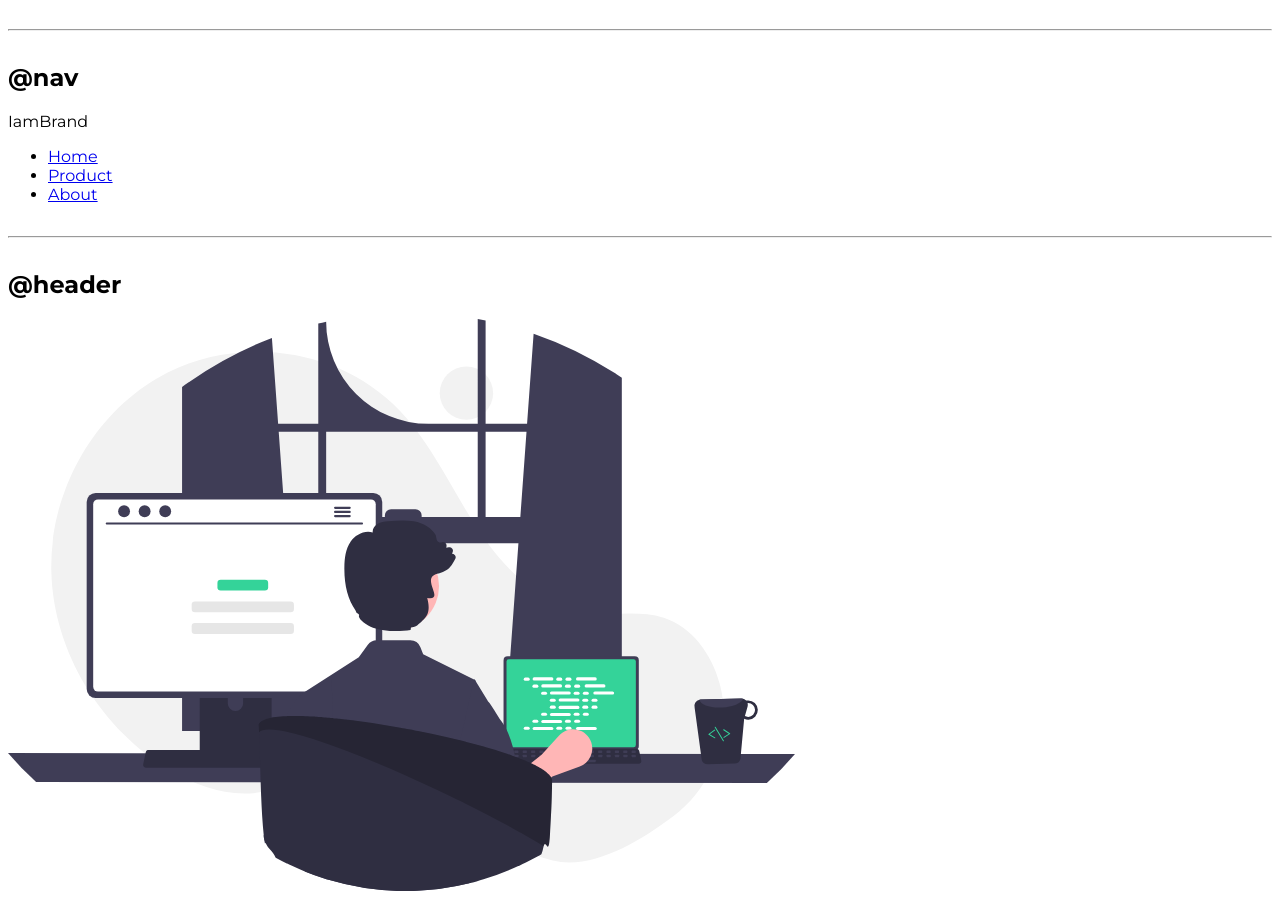
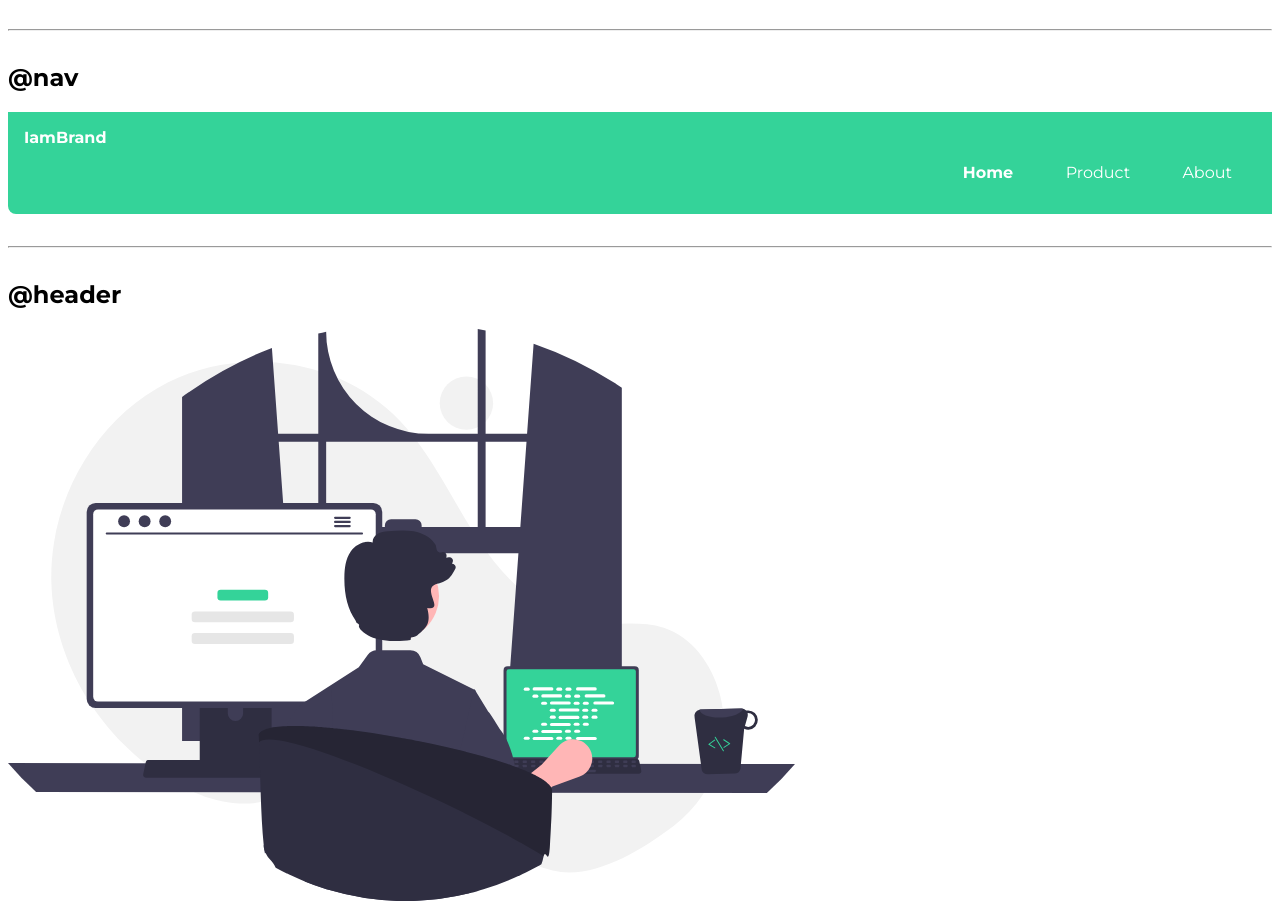
Before and after one commit to RSauravR/ComponentLibrary, a plain HTML site: page index.html in a window 1280 px wide. Shown: the part 1237-2146 px from the top of the page. Drawn offline with Linux system fonts and the light colour scheme.

Commit message:
navigation

```diff
--- a/index.html
+++ b/index.html
@@ -55,9 +55,9 @@
     <h3>unordered list In-Line</h3>
 
     <ul class="list-non-bulleted">
-        <li class ="list-items-in-line">Item one</li>
-        <li class ="list-items-in-line">Item two</li>
-        <li class ="list-items-in-line">Item three</li>
+        <li class ="in-line">Item one</li>
+        <li class ="in-line">Item two</li>
+        <li class ="in-line">Item three</li>
     </ul>
 
     <h3>Reversed list</h3>
@@ -70,18 +70,20 @@
     <hr/>
 
     <h2>@nav</h2>
-    <div>IamBrand</div>
-    <ul>
-        <li>
-            <a href="/">Home</a>
-        </li>
-        <li>
-            <a href="/">Product</a>
-        </li>
-        <li>
-            <a href="/">About</a>
-        </li>
-    </ul>
+    <nav class="navigation container">
+        <div class="nav-brand">IamBrand</div>
+        <ul class="list-non-bulleted nav-pill">
+            <li class ="in-line link-active">
+                <a class="link" href="/">Home</a>
+            </li>
+            <li class ="in-line">
+                <a class="link" href="/">Product</a>
+            </li>
+            <li class ="in-line">
+                <a class="link" href="/">About</a>
+            </li>
+        </ul>
+    </nav>
 
     <hr>
 
--- a/styles.css
+++ b/styles.css
@@ -42,7 +42,30 @@ hr{
     list-style: none;
 }
 
-.list-items-in-line{
+.in-line{
     display: inline;
     padding: 0rem 0.5rem;
 }
+
+.navigation{
+    background-color: var(--primary-color);
+    color: white;
+    border-radius: 0rem 0rem 0rem 0.5rem;
+    padding: 1rem;
+}
+
+.navigation .link{
+    color: white;
+}
+
+.navigation .nav-pill{
+    text-align: right;
+}
+
+.navigation .nav-brand{
+    font-weight: bold;
+}
+
+.navigation .link-active{
+    font-weight: bold;
+}
```
